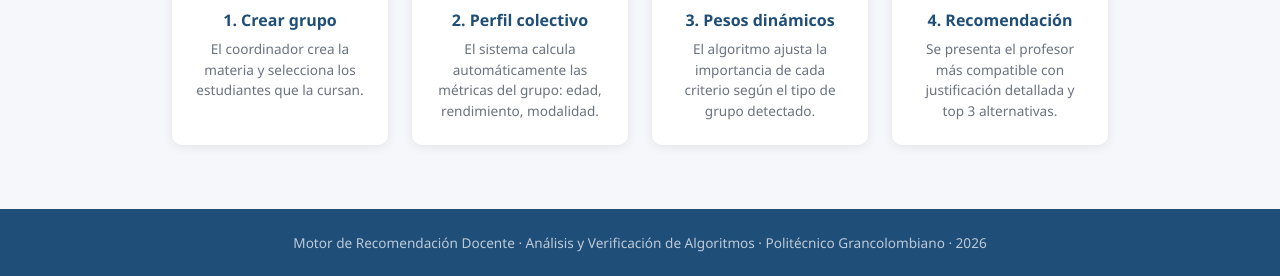
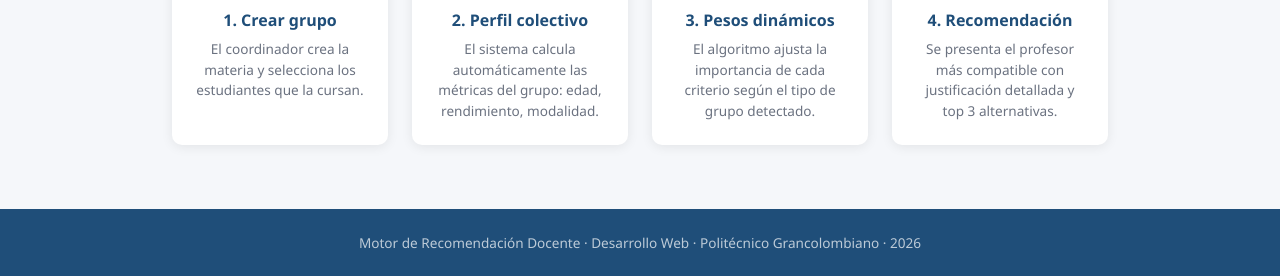
Before and after one commit to jsalvarez09/Proyecto, a plain HTML site: page static/index.html in a window 1280 px wide. Shown: the part 648-924 px from the top of the page. Drawn offline with Linux system fonts and the light colour scheme.

Commit message:
Actualización

```diff
--- a/static/index.html
+++ b/static/index.html
@@ -48,7 +48,7 @@
   </section>
 
   <footer>
-    <p>Motor de Recomendación Docente · Análisis y Verificación de Algoritmos · Politécnico Grancolombiano · 2026</p>
+    <p>Motor de Recomendación Docente · Desarrollo Web · Politécnico Grancolombiano · 2026</p>
   </footer>
 
 </body>
```
